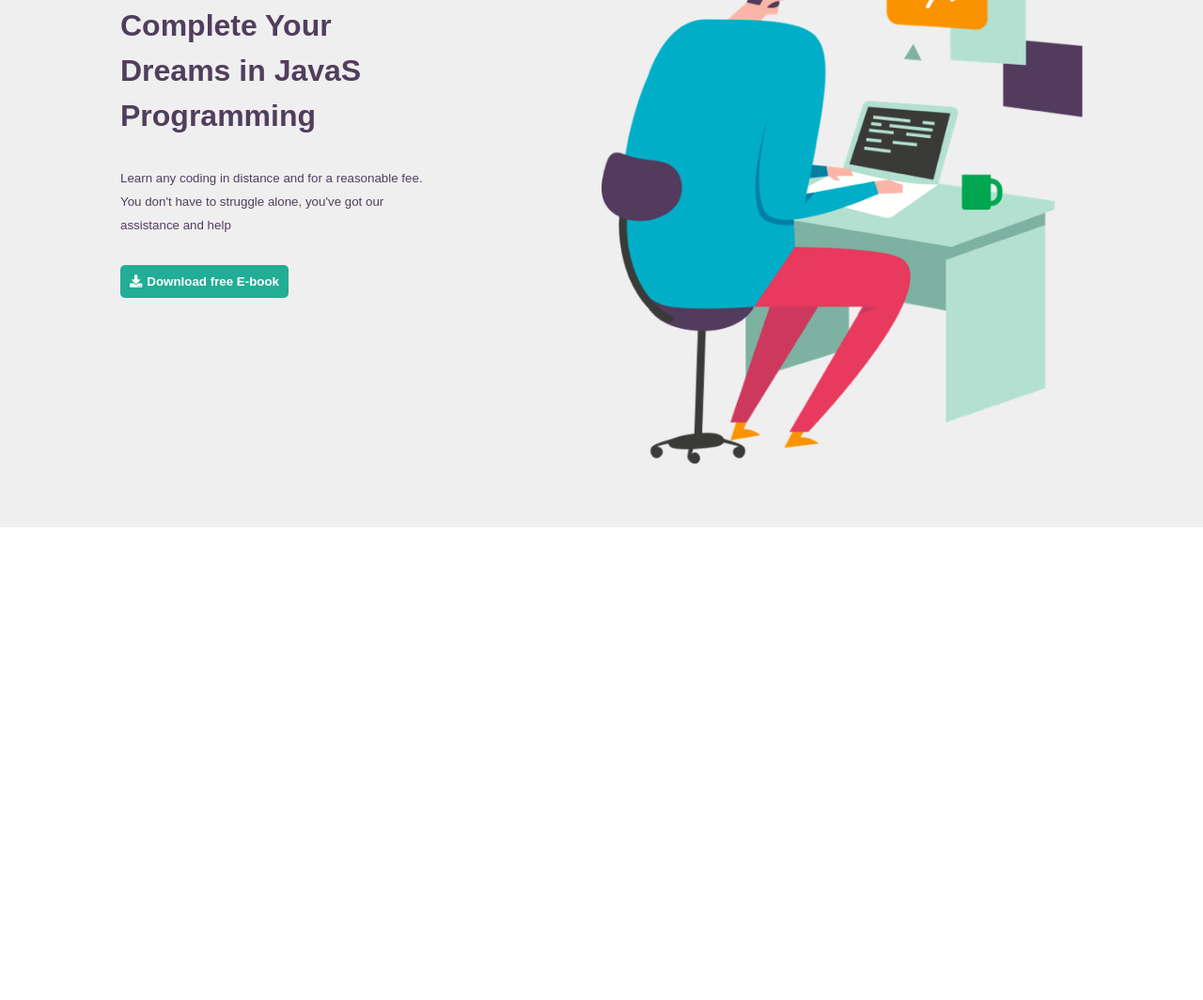
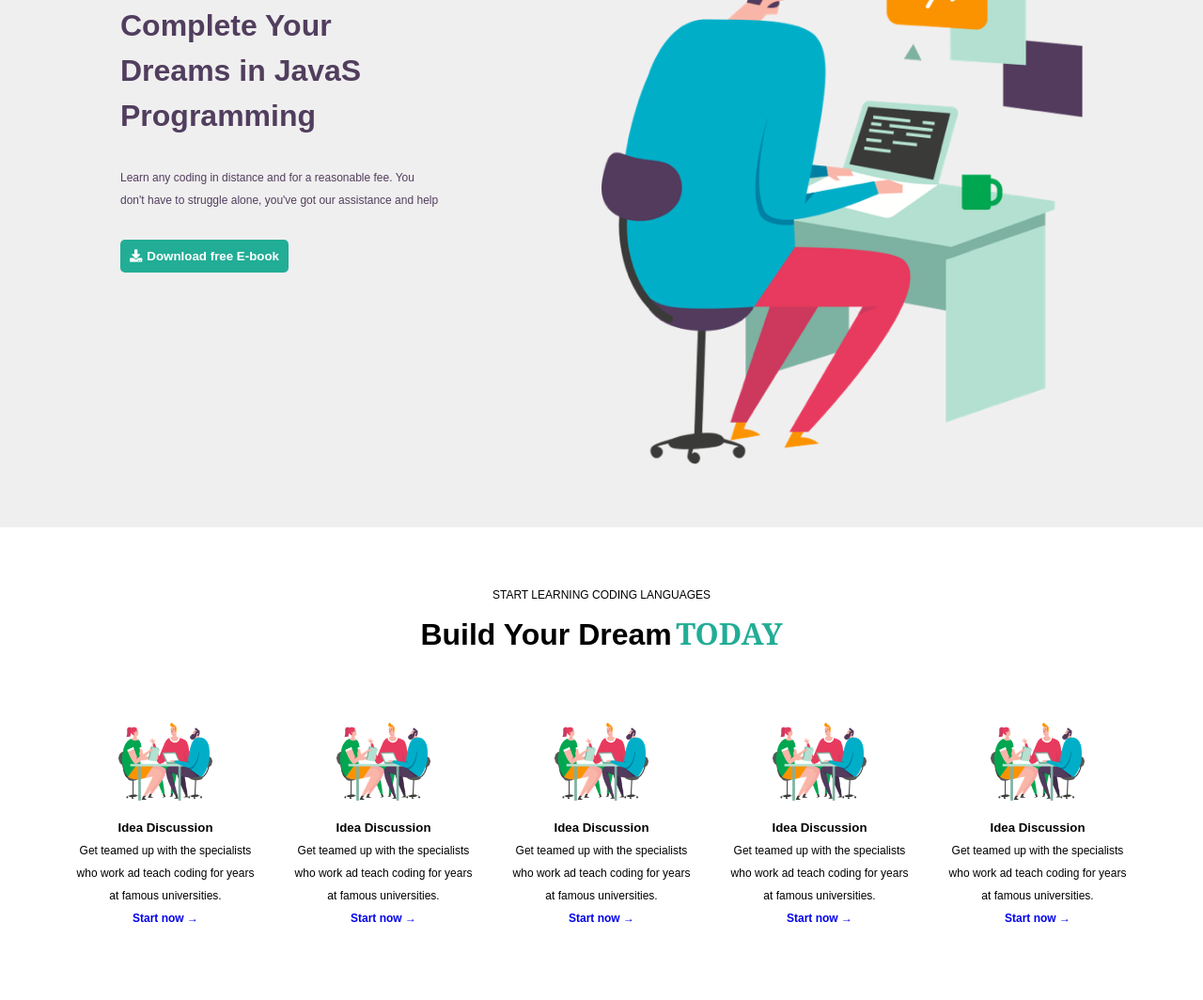
Before and after one commit to PietroCampodonico/proj-html-vuejs, a website: page index.html in a window 1280 px wide. Shown: the part 159-1223 px from the top of the page at 94% size. Before the commit the page ends 800 px from the top, so only its background shows below. Drawn offline with nearby package versions, Linux system fonts and the light colour scheme; files that its build step writes are made by us from their sources.

Commit message:
main section.second first draft: Ok

```diff
--- a/index.html
+++ b/index.html
@@ -57,7 +57,7 @@
 
                     <div class="col-4 left">
                         <h1>Complete Your Dreams in JavaS Programming</h1>
-                        <p><small>Learn any coding in distance and for a reasonable fee. You don't have to struggle alone, you've got our assistance and help</small></p>
+                        <p>Learn any coding in distance and for a reasonable fee. You don't have to struggle alone, you've got our assistance and help</p>
 
                         <button>
                             <div class="icon-container">
@@ -75,7 +75,78 @@
                         <img src="images/home-5-hero-image.png" alt="">
                     </div>
                 </div>
-                </section>
+            </section>
+
+            <section class="second">
+                <div class="row top">
+                    <p class="uppercased">start learning coding languages</p>
+
+                    <h1 class="capitalized">build your dream</h1>
+                    <h1 class="special-heading uppercased">today</h1>
+                </div>
+
+                <div class="row bottom">
+                    <div class="card">
+                        <div class="img-container">
+                            <img src="images/home-5-image-box-01.png" alt="">
+                        </div>
+
+                        <h5>idea discussion</h5>
+
+                        <p>Get teamed up with the specialists who work ad teach coding for years at famous universities.</p>
+
+                        <a href="#">Start now &#8594</a>
+                    </div>
+
+                    <div class="card">
+                        <div class="img-container">
+                            <img src="images/home-5-image-box-01.png" alt="">
+                        </div>
+
+                        <h5>idea discussion</h5>
+
+                        <p>Get teamed up with the specialists who work ad teach coding for years at famous universities.</p>
+
+                        <a href="#">Start now &#8594</a>
+                    </div>
+
+                    <div class="card">
+                        <div class="img-container">
+                            <img src="images/home-5-image-box-01.png" alt="">
+                        </div>
+
+                        <h5>idea discussion</h5>
+
+                        <p>Get teamed up with the specialists who work ad teach coding for years at famous universities.</p>
+
+                        <a href="#">Start now &#8594</a>
+                    </div>
+
+                    <div class="card">
+                        <div class="img-container">
+                            <img src="images/home-5-image-box-01.png" alt="">
+                        </div>
+
+                        <h5>idea discussion</h5>
+
+                        <p>Get teamed up with the specialists who work ad teach coding for years at famous universities.</p>
+
+                        <a href="#">Start now &#8594</a>
+                    </div>
+
+                    <div class="card">
+                        <div class="img-container">
+                            <img src="images/home-5-image-box-01.png" alt="">
+                        </div>
+
+                        <h5>idea discussion</h5>
+
+                        <p>Get teamed up with the specialists who work ad teach coding for years at famous universities.</p>
+
+                        <a href="#">Start now &#8594</a>
+                    </div>
+                </div>
+            </section>
 
         </main>
 
--- a/src/partials/_common.scss
+++ b/src/partials/_common.scss
@@ -44,3 +44,29 @@ h1 {
     line-height: 1.5em;
     font-size: 2em;
 }
+
+p {
+    font-size: $font_small;
+}
+
+a {
+    font-size: $font_small;
+    text-decoration: none;
+    font-weight: bold;
+    &:hover {
+        color: $font_secondary_color;
+        transition: $transition_color;
+    }
+}
+
+.uppercased {
+    text-transform: uppercase;
+}
+
+.capitalized {
+    text-transform: capitalize;
+}
+
+.special-heading {
+    @include special-font
+}
--- a/src/partials/_main.scss
+++ b/src/partials/_main.scss
@@ -4,6 +4,8 @@ section {
 }
 
 //Sistemare regola generica size font
+
+//Section.Firts
 .first {
     background-color: #f0efef;
     //bug da fixare
@@ -19,3 +21,30 @@ section {
         }
     }
 }
+
+//Section.Second
+.second {
+    flex-direction: column;
+    .row{
+        &.top {
+            text-align: center;
+            h1 {
+                display: inline-block;
+                margin-top: 5px;
+            }
+        }
+        &.bottom {
+            display: $disp_flex;
+            margin-top: $spacing * 1.5;
+            .card {
+                @include card-styles;
+                h5 {
+                    text-transform: capitalize;
+                }
+                .img-container {
+                    max-width: 100px;
+                }
+            }
+        }
+    }
+}
--- a/src/partials/_mixin.scss
+++ b/src/partials/_mixin.scss
@@ -22,3 +22,17 @@
     background-color: $font_primary_color;
     transition: $transition_color;
 }
+
+@mixin special-font {
+    color: $font_secondary_color;
+    font-family: Cambria, Cochin, Georgia, Times, 'Times New Roman', serif;
+}
+
+@mixin card-styles {
+    display: $disp_flex;
+    flex-direction: column;
+    align-items: center;
+    text-align: center;
+    max-width: 20%;
+    padding: $spacing/2;
+}
--- a/src/partials/_variables.scss
+++ b/src/partials/_variables.scss
@@ -4,4 +4,8 @@ $disp_flex: flex;
 
 $font_primary_color: #513e5e;
 
-$transition_color: .3s
+$font_secondary_color: #22ad96;
+
+$transition_color: .3s;
+
+$font_small: 0.75em;
```
